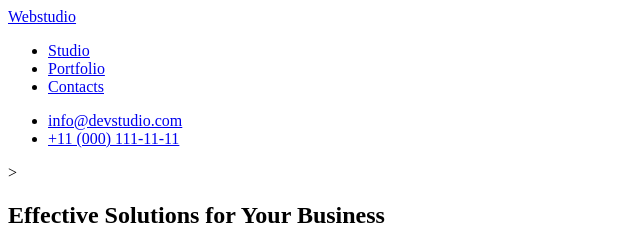
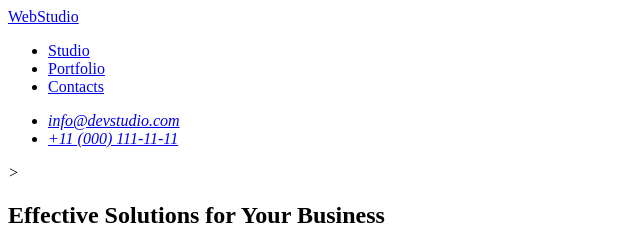
Before and after one commit to Olha-buz/goit-markup-hw-01, a plain HTML site: page index.html in a window 1280 px wide. Shown: the top 240 px of the page, 0-640 px from the left. Drawn offline with Linux system fonts and the light colour scheme.

Commit message:
hm1
try4

```diff
--- a/index.html
+++ b/index.html
@@ -12,7 +12,7 @@ for Your Business"/>
         <header>
 
             <nav>
-                <a href="./index.html">Webstudio</a>
+                <a href="./index.html">WebStudio</a>
                 <ul>
                     <li>
                         <a href="#">Studio</a>
@@ -25,6 +25,7 @@ for Your Business"/>
                     </li>
                 </ul>
             </nav>
+            <address>
             <ul>
                 <li>
                     <a href="mailto:info@devstudio.com">info@devstudio.com</a>
@@ -33,6 +34,7 @@ for Your Business"/>
                     <a href="tel:+110001111111">+11 (000) 111-11-11</a>
                 </li>
             </ul>>
+            </address>
         </header>
 
         <!--Main part-->
@@ -124,7 +126,7 @@ for Your Business"/>
         </main>
         <!--Footer-->
         <footer>
-            <a href="./index.html">Webstudio</a>
+            <a href="./index.html">WebStudio</a>
             <p>Increase the flow of customers and sales for your business with digital marketing & growth solutions.</p>
         </footer>
 
```
